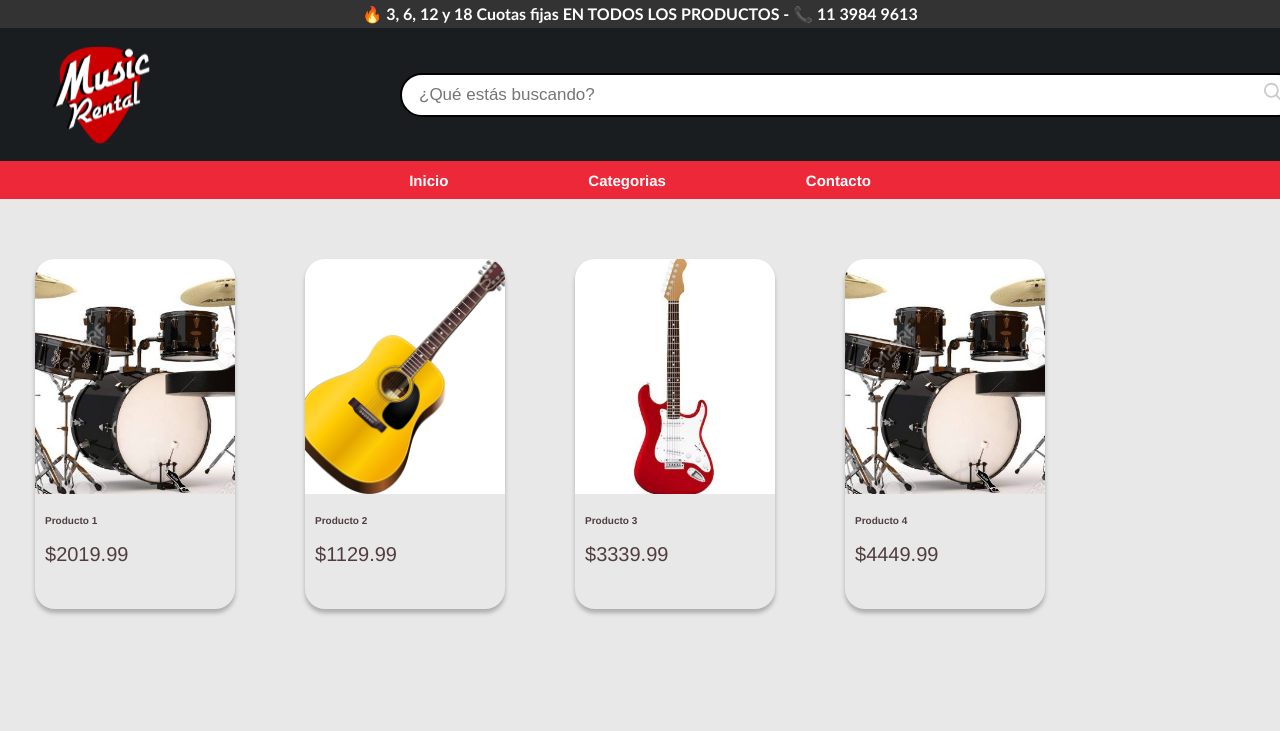
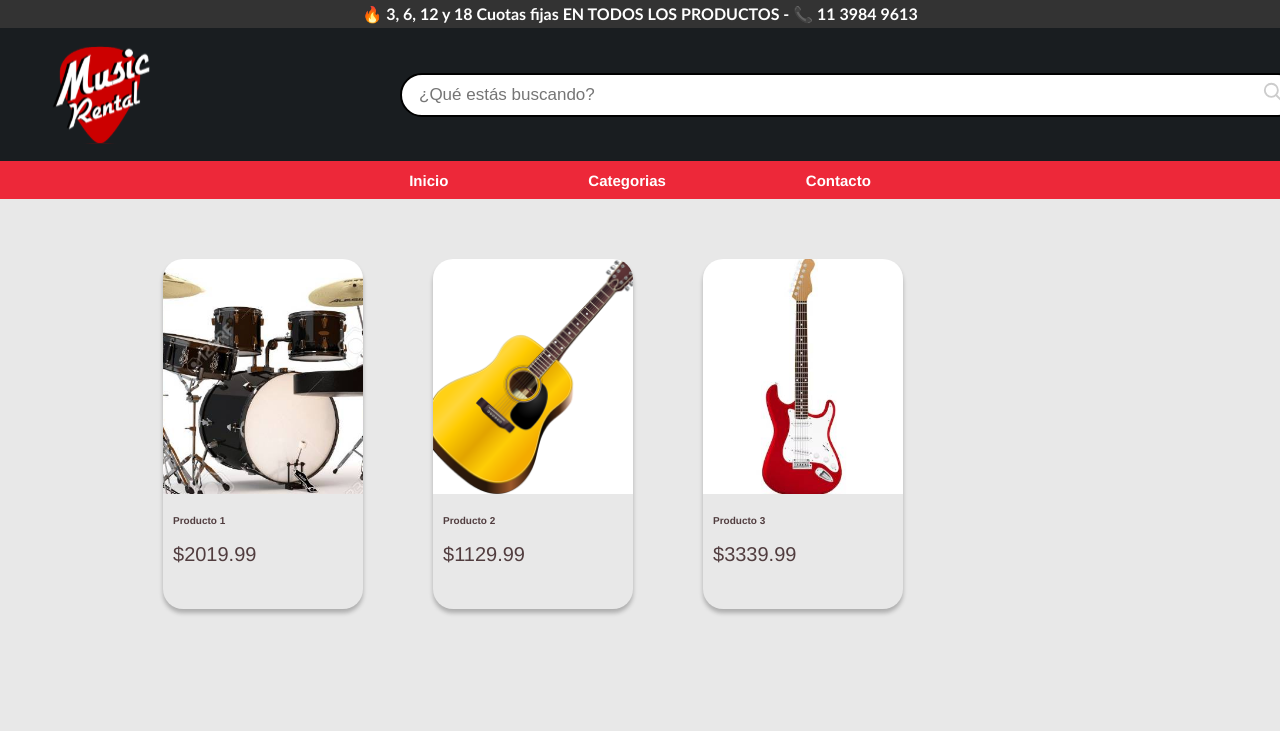
Before and after one commit to JavierNicolasRamos/proyecto-integrador-front, a React (Vite) app: page /home in a window 1280 px wide. Shown: the top 731 px of the page. Built offline with nearby package versions, Linux system fonts and the light colour scheme.

Commit message:
feat: Updated Home route to match Figma design

```diff
--- a/src/Routes/Home.jsx
+++ b/src/Routes/Home.jsx
@@ -1,5 +1,6 @@
 import Card from "../components/Card";
 import productos from '../components/Product';
+import "../styles/Home.css"
 
 const Home = () => {
   return (
--- a/src/styles/Home.css
+++ b/src/styles/Home.css
@@ -0,0 +1,4 @@
+.product-grid{
+  width: 80%;
+  margin: 0 auto;
+}
```
